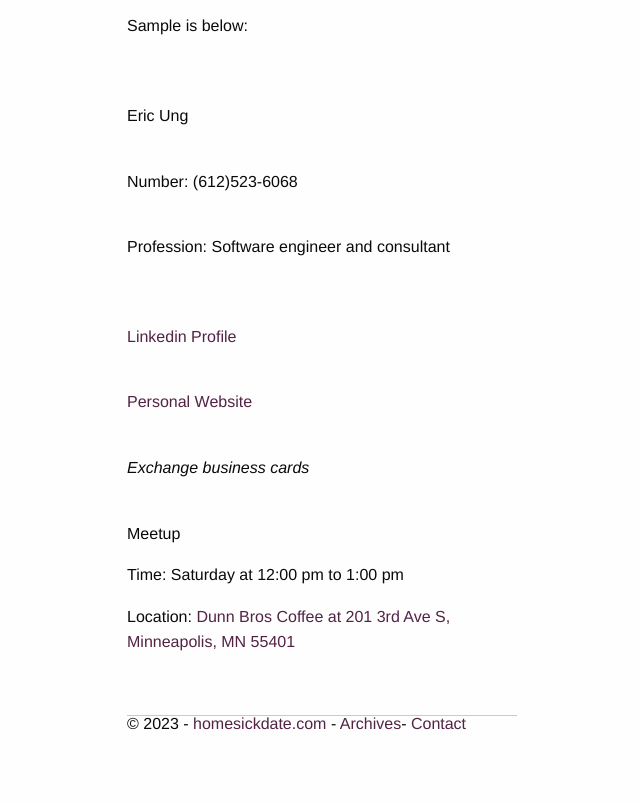
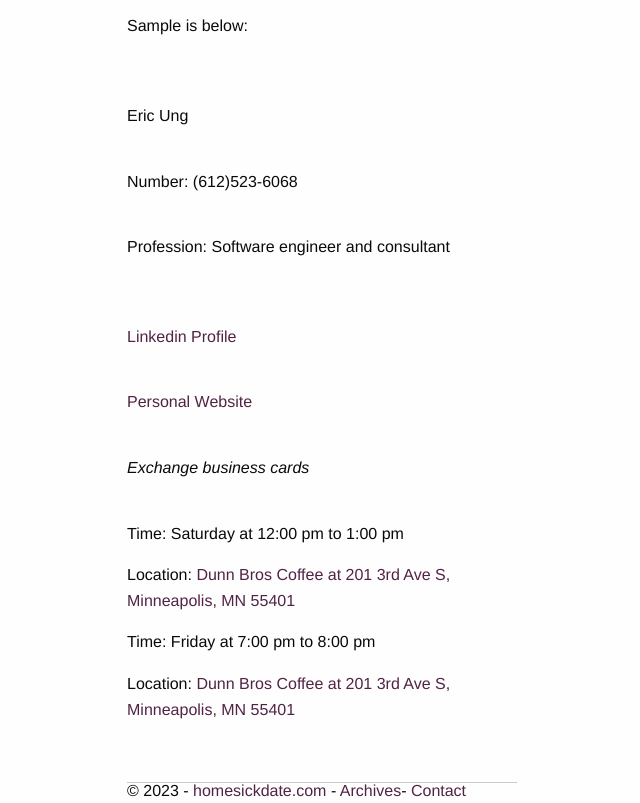
Before and after one commit to ericung/neocities-homesickdate, a plain HTML site: page index.html in a window 1280 px wide. Shown: the part 177-980 px from the top of the page, without its empty margins (318-958 px from the left). Before the commit the page ends 913 px from the top, so only its background shows below. Drawn offline with Linux system fonts and the light colour scheme.

Commit message:
times example

```diff
--- a/index.html
+++ b/index.html
@@ -51,9 +51,11 @@
 			<p><i>Exchange business cards</i></p>
                 <br />
                 <div>
-                	<p>Meetup</p>
 			<p>Time: Saturday at 12:00 pm to 1:00 pm</p>
 			<p>Location: <a href="https://www.google.com/maps/place/Dunn+Brothers+Coffee/@44.9812568,-93.2716135,15z/data=!4m10!1m2!2m1!1sDunn+Brothers+Coffee!3m6!1s0x52b3329d3a548da5:0x3119033eec24ffe8!8m2!3d44.9807918!4d-93.2631911!15sChREdW5uIEJyb3RoZXJzIENvZmZlZSIDiAEBWhYiFGR1bm4gYnJvdGhlcnMgY29mZmVlkgELY29mZmVlX3Nob3DgAQA!16s%2Fg%2F1tg9h5_k?entry=ttu">Dunn Bros Coffee at 201 3rd Ave S, Minneapolis, MN 55401</a></p>
+			<p>Time: Friday at 7:00 pm to 8:00 pm</p>
+						<p>Location: <a href="https://www.google.com/maps/place/Life+Time+Work/@44.9762076,-93.2808854,17z/data=!3m1!5s0x52b3329401abdca9:0x342b62814d50daf2!4m10!1m2!2m1!1slifetime!3m6!1s0x52b333a91b10425b:0x606d179b2cd8bf0!8m2!3d44.9762075!4d-93.2761219!15sCghsaWZldGltZSIDiAEBkgEPY293b3JraW5nX3NwYWNl4AEA!16s%2Fg%2F11rwrlwbhp?entry=ttu">Dunn Bros Coffee at 201 3rd Ave S, Minneapolis, MN 55401</a></p>
+
                 </div>
                 <br />
 		<hr />
```
